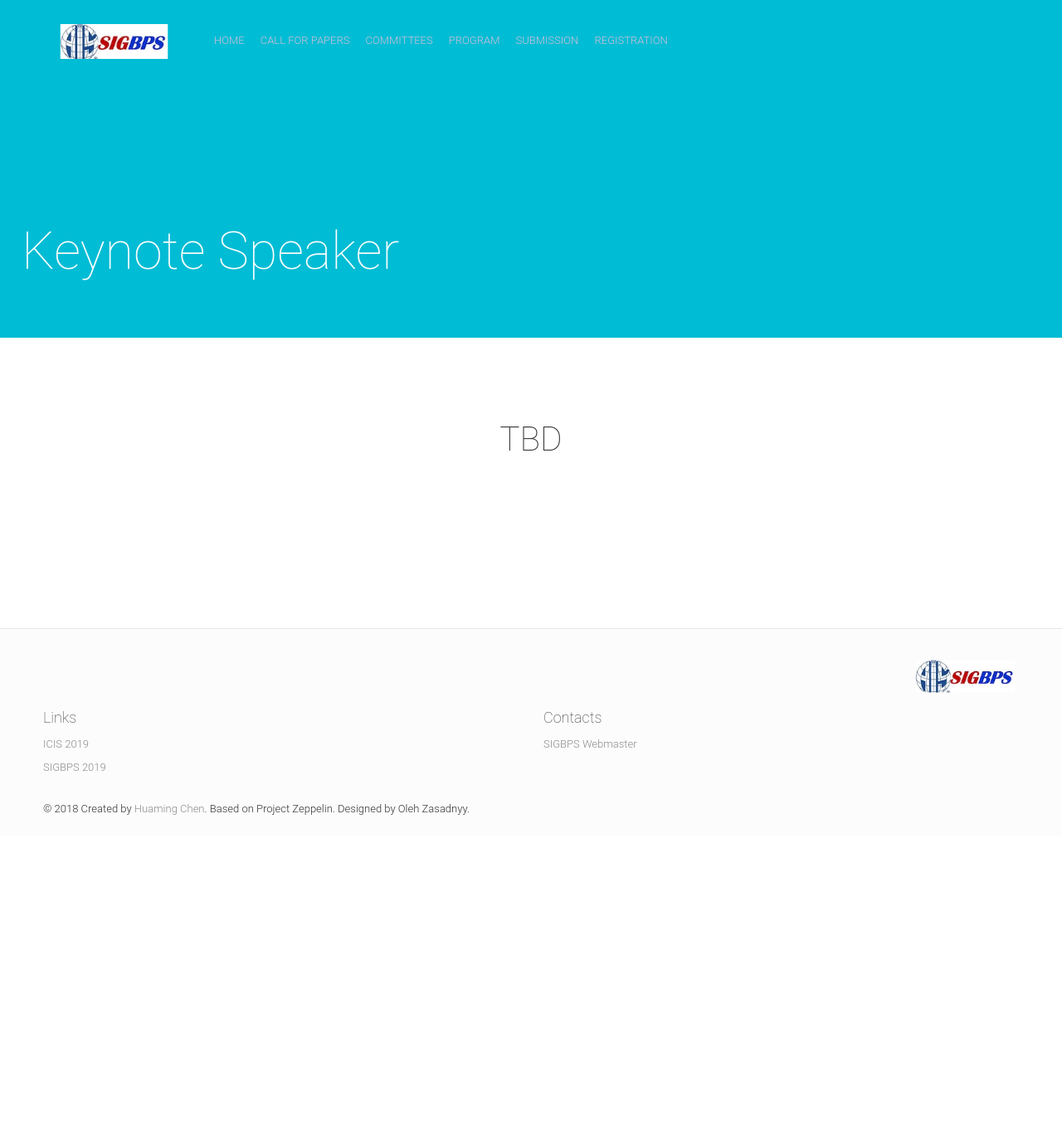
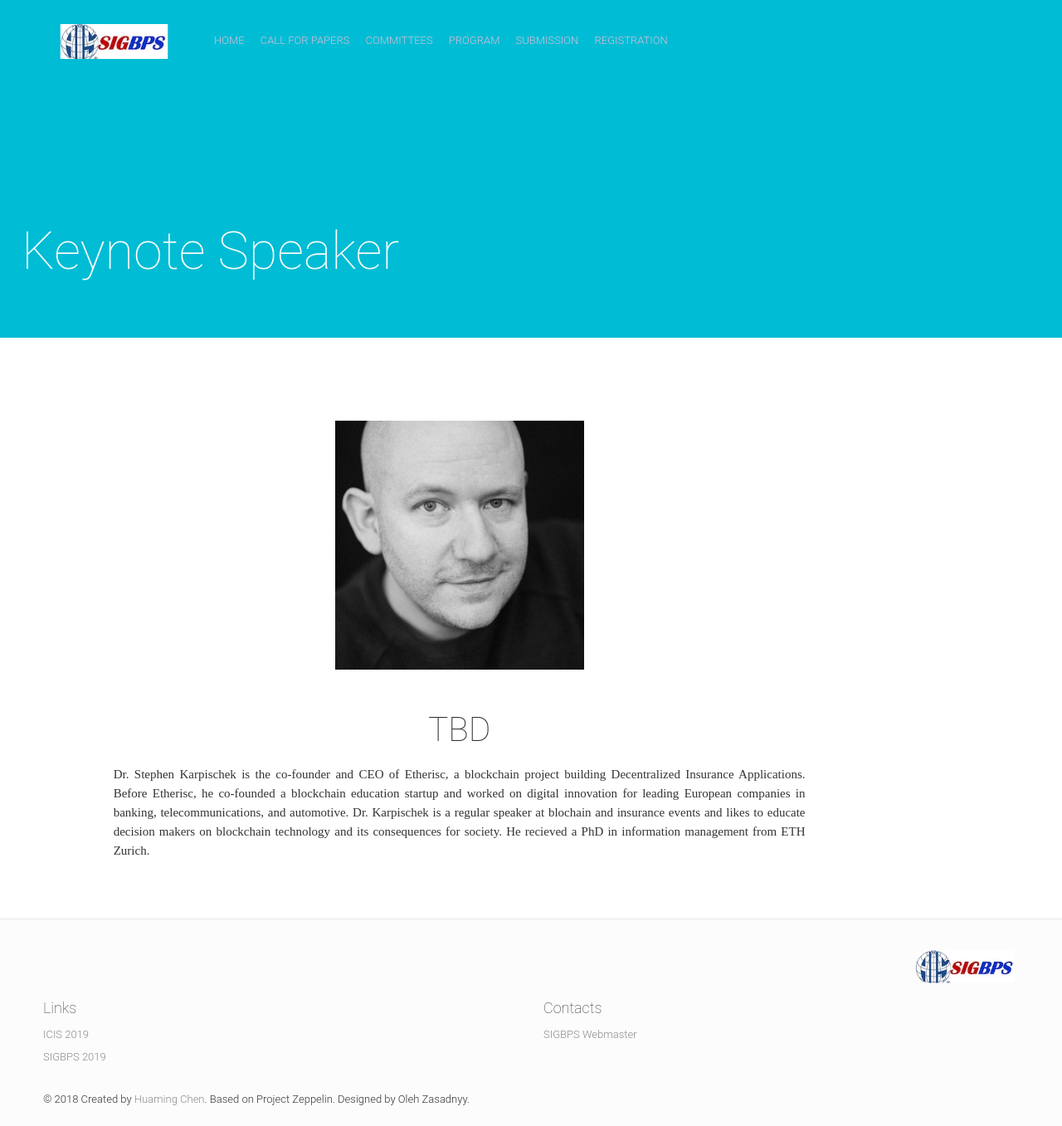
Before and after one commit to jayshanmis/jayshanmis.github.io, a Jekyll site: the page built from keynote.html, in a window 1280 px wide and 1357 px high. Shown: the whole window at 83% size. Built offline with Jekyll 4.4.1, drawn with Linux system fonts in a browser that asks for light colours; nearby versions of some CDN libraries.

Commit message:
Update keynote.html

```diff
--- a/_includes/keynote.html
+++ b/_includes/keynote.html
@@ -3,21 +3,21 @@
     <div class="content-wrapper">
         <div class="col-lg-10 col-lg-offset-1 text-center">
             <h4 class="text-left animated hiding appear-animation-trigger" data-animation="fadeInUp" data-delay="0">
-            	<!--
+
 		<div class="col-lg-10 col-lg-10 text-center">
-                <div><a><img src="{{ site.baseurl}}/img/people/Roman_Beck.jpg" width="300" align="center"/></a>
+                <div><a><img src="{{ site.baseurl}}/img/people/stephan_karpischek.jpg" width="300" align="center"/></a>
                 </div>
 		<a href="https://pure.itu.dk/portal/en/persons/roman-beck%28d72cc0d6-fe4f-4392-bf88-243e5d7e36e5%29.html"></a>
-		-->
+
 		<h4 class="name"><span>TBD</span></h4>
-		<!--
+
 		<p align="justify" style="font-family:Times New Roman"><strong>
-                	Roman Beck is Professor at the BusinessIT department at IT University of Copenhagen. He is Head of the Technology, Innovation Management & Entrepreneurship (TIME) research group and Head of the European Blockchain Center and Blockchain Summer School. Roman is Head of the Danish ISO TC 307 Blockchain & Distributed Ledger Technology standardization group and Convenor of ISO TC 307 WG5 Blockchain Governance standardization.</strong>
+                	Dr. Stephen Karpischek is the co-founder and CEO of Etherisc, a blockchain project building Decentralized Insurance Applications. Before Etherisc, he co-founded a blockchain education startup and worked on digital innovation for leading European companies in banking, telecommunications, and automotive. Dr. Karpischek is a regular speaker at blochain and insurance events and likes to educate decision makers on blockchain technology and its consequences for society. He recieved a PhD in information management from ETH Zurich.</strong>
                 </p>
-                <h4 class="text-left animated hiding appear-animation-trigger" data-animation="fadeInUp" data-delay="0">Speech Title: New Markets Engineering with Blockchain</h4>
-                <p align="justify" style="font-family:Times New Roman">The Bitcoin protocol illustrates the first prototype of a cryptographic economic system, which is organized both autonomously and distributive, without any point of central control or single point of failure. The protocol pilots the merger of cryptography and economics, where organizational operations adhere to the intractable institutions set by the protocol. More precisely, it showcased the worldwide first economic system on autopilot, which might not only change the “Nature of the Firm”, but also the nature of economic value creation and development itself, on the foundation of a more and more information systems-based economy. In this presentation, I will discuss cur-rent and future blockchain-based research trying to answer the question how we can engineer new markets and economies using blockchain. </p>
+
+
 		</div>
-		-->
+
             </h4>
         </div>
     </div>
```
